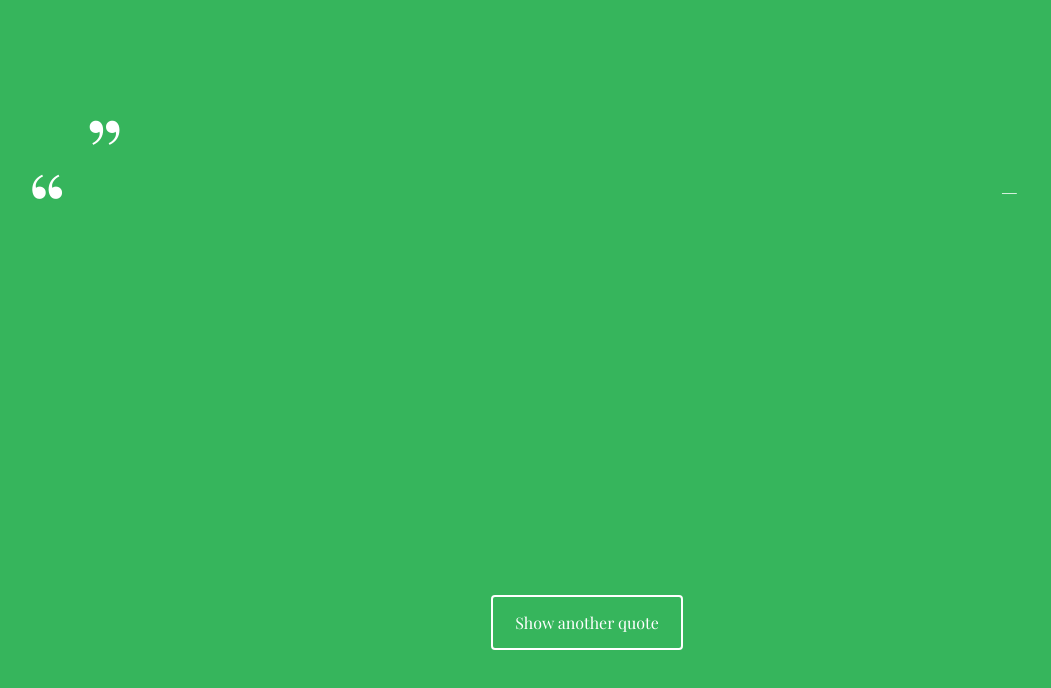
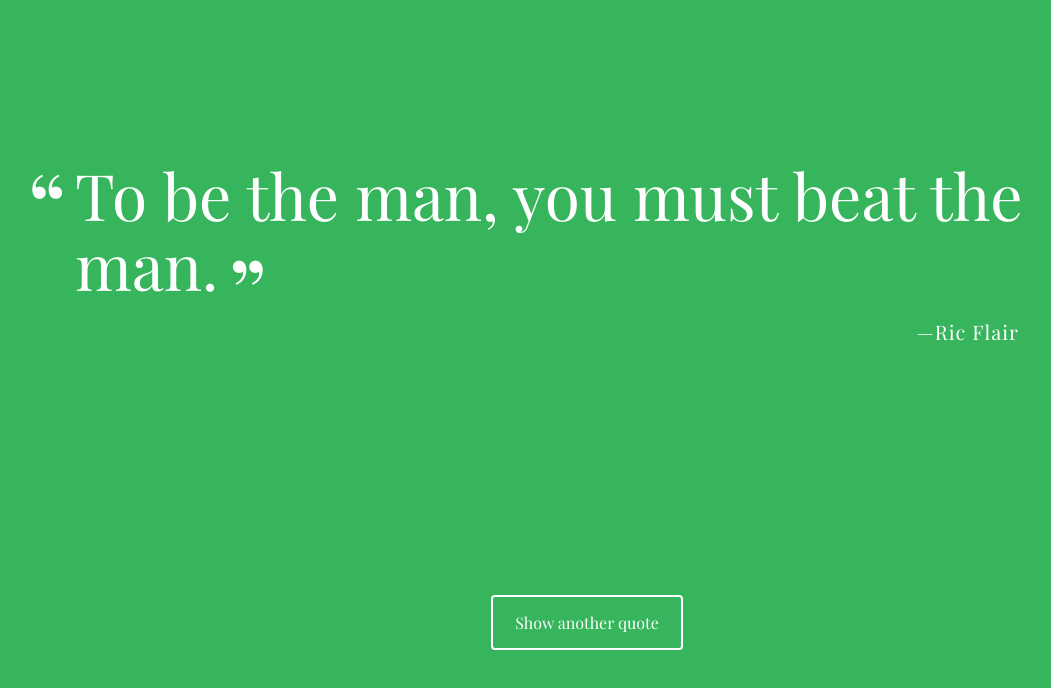
Before and after one commit to ajcassanodev/Project-01, a plain HTML site: page index.html in a window 1280 px wide. Both pictures are taken after a click on the button "Show another quote". Shown: the whole page, without its empty margins (53-1104 px from the left). Drawn offline with nearby package versions, Linux system fonts and the light colour scheme; a web font is replaced by a local one.

Commit message:
printquote function
fixed printquote function

```diff
--- a/index.html
+++ b/index.html
@@ -11,7 +11,7 @@
   <div class="container">
     <div id="quote-box">
       <p class="quote"></p>
-      <p class="source"><span class="citation></span><span class="year"></span></p>
+      <p class="source"></p>
     </div>
     <button id="loadQuote">Show another quote</button>
   </div>
--- a/js/script.js
+++ b/js/script.js
@@ -1,20 +1,20 @@
 var quotes = [
-    {quote: 'you miss 100 perscent of the shotes you dont take.', source: 'Wayne Gretzky'},
+    {quote: 'you miss 100 perscent of the shots you dont take.', source: 'Wayne Gretzky'},
     {quote: 'To be the man, you must beat the man.', source: 'Ric Flair'},
     {quote: 'Without self-discipline, success is impossible, period.', source: 'Lou Holtz'},
     {quote: 'It is not the size of a man but the size of his heart that matters', source: 'Evander Holyfield'},
     {quote: 'Winners never quit and quitters never win.', source: 'Vince Lombardi'}
 ];
-
+//this selects a random quote and source based on length of array; it returns the value back.
 function getRandomQuote () {
     var randomQuote = Math.floor( Math.random() * quotes.length);
-    return randomQuote;
+    return quotes[randomQuote];
 }
-
+//this function calls getRandomQuote function  of getRandomQuote function and adds it into the index.html
 function printQuote () {
-    var printq = getRandomQuote(quotes.quote);
-    return printq;
-
+    var printq = getRandomQuote() ;
+ var quoteb  = '<p class="quote">' + printq.quote + '</p>' + '<p class="source">' + printq.source + '</p>';
+    document.getElementById('quote-box').innerHTML = quoteb ;
 }
 
 
```
